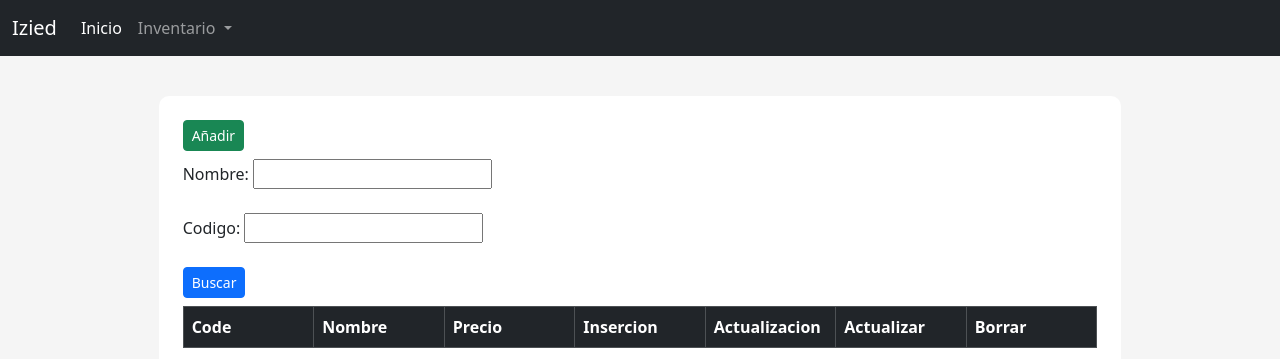
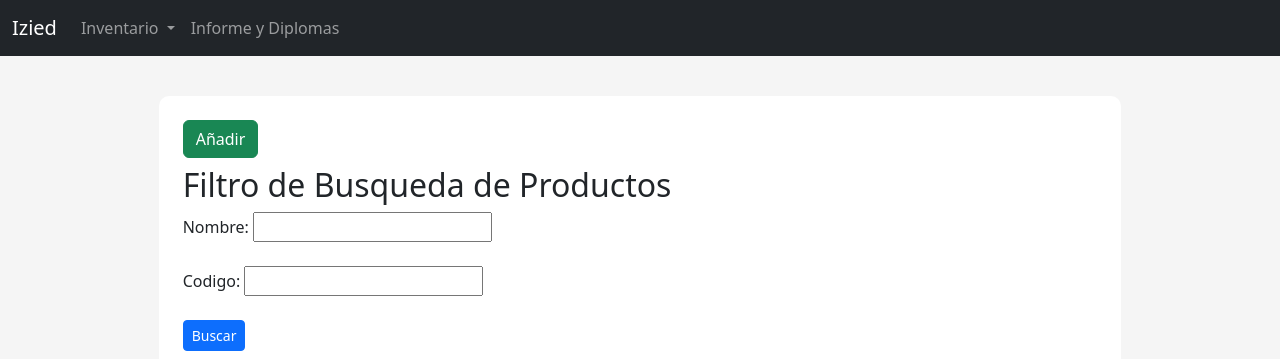
Before and after one commit to ShaditCuber/AppWebIzied, a Django app: page /productos/ in a window 1280 px wide. Shown: the top 359 px of the page. Run offline with Django 4.2, Linux system fonts and the light colour scheme; data that the repository does not hold is empty; some libraries are stand-ins or nearby versions.

Commit message:
Listo Inventario

```diff
--- a/AppIzied/settings.py
+++ b/AppIzied/settings.py
@@ -23,7 +23,7 @@ BASE_DIR = Path(__file__).resolve().parent.parent
 SECRET_KEY = 'django-insecure-%8gzmtr)3#nl36fvsxtapkjg7-l2@@5h0zm^)_38wmmgl=34b+'
 
 # SECURITY WARNING: don't run with debug turned on in production!
-DEBUG = True
+DEBUG = False
 
 ALLOWED_HOSTS = ['34.232.52.199','127.0.0.1']
 
--- a/Inventario/forms.py
+++ b/Inventario/forms.py
@@ -8,12 +8,6 @@ class añadir(forms.Form):
         label="Code",
         widget=forms.TextInput(attrs={'class': 'form-control'})
     )
-
-    name = forms.CharField(
-        label="Nombre",
-        widget=forms.TextInput(attrs={'class': 'form-control'})
-    )
-
 
     priceUnit = forms.IntegerField(
         label="Precio Unitario",
--- a/Inventario/laudus.py
+++ b/Inventario/laudus.py
@@ -41,7 +41,8 @@ def crearProducto(sku:str,description:str,unitPrice:int):
 
 def eliminarProducto(idLaudus):
     funcion='production/products/'+str(idLaudus)
-    requests.delete(URL+funcion,headers=HEADERS).text
+    data=requests.delete(URL+funcion,headers=HEADERS).text
+    return 'error' in data
 
 
 
@@ -70,15 +71,15 @@ def crearBodega(nombre:str):
 def ingresoBodega(idWarehouse:str,idProduct:int,quantity:int):
 
     now = datetime.datetime.utcnow()
-
     iso_date = now.isoformat() + 'Z'
-    print(iso_date)
     funcion='production/inputs'
     payload="""{{
+        "date": '{}',
         "warehouse": {{
             "warehouseId": '{}',
         }},
-        "createdAt":{},
+        "createdAt":'{}',
+        "modifiedAt": '{}',
         "items": [
                 {{
                 "product": {{
@@ -87,6 +88,30 @@ def ingresoBodega(idWarehouse:str,idProduct:int,quantity:int):
                 "quantity": {},
                 }}
                 ]
-    }}""".format(str(idWarehouse),iso_date,idProduct,quantity)
+    }}""".format(str(iso_date),str(idWarehouse),str(iso_date),str(iso_date),idProduct,quantity)
     data=requests.post(URL+funcion,headers=HEADERS,data=payload).json()
     print(data)
+
+def salidaBodega(idWarehouse:str,idProduct:int,quantity:int):
+
+    now = datetime.datetime.utcnow()
+    iso_date = now.isoformat() + 'Z'
+    funcion='production/outputs'
+    payload="""{{
+        "date": '{}',
+        "warehouse": {{
+            "warehouseId": '{}',
+        }},
+        "createdAt":'{}',
+        "modifiedAt": '{}',
+        "items": [
+                {{
+                "product": {{
+                    "productId": {},
+                }},
+                "quantity": {},
+                }}
+                ]
+    }}""".format(str(iso_date),str(idWarehouse),str(iso_date),str(iso_date),idProduct,quantity)
+    data=requests.post(URL+funcion,headers=HEADERS,data=payload).json()
+    print(data)
--- a/Inventario/models.py
+++ b/Inventario/models.py
@@ -11,7 +11,7 @@ class warehouse(models.Model):
 class Inventory(models.Model):
 
     code=models.CharField(max_length=100,null=False,blank=False,primary_key=True)
-    nameProduct = models.CharField(max_length=100,null=False,blank=False)
+    # nameProduct = models.CharField(max_length=100,null=False,blank=False)
     priceUnit=models.IntegerField(null=False,blank=False)
     resume=models.CharField(max_length=500,null=False,blank=False)
     creationDate=models.DateField(auto_now_add=True)
--- a/Inventario/urls.py
+++ b/Inventario/urls.py
@@ -13,6 +13,8 @@ urlpatterns = [
     path("inventario/",inventarioList,name="inventario"),
     path("addInventario/",adInventario,name="addInventario"),
     path("inventory/<pk>",inventarioHistoria,name="historia"),
+    path("informe_diplomas",informe_diplomas,name="informe_diplomas"),
+
 
 
 
--- a/Inventario/views.py
+++ b/Inventario/views.py
@@ -37,7 +37,6 @@ def addProduct(request):
             idLaudus=crearProducto(informacion['code'],informacion['resume'],informacion['priceUnit'])
             if idLaudus:
                 producto = Inventory(
-                        nameProduct=informacion['name'],
                         priceUnit = informacion['priceUnit'],
                         code = informacion['code'],
                         resume = informacion['resume'],
@@ -58,11 +57,14 @@ def addProduct(request):
 
 def deleteProduct(request,pk):
     producto = Inventory.objects.get(pk = pk)
-    eliminarProducto(producto.idLaudus)
-    inventory=get_object_or_404(Inventory,pk=pk)
-    inventory.delete()
-    messages.success(request,"Producto Eliminado Correctamente")
-    return redirect("/productos/")
+    if not eliminarProducto(producto.idLaudus):
+        inventory=get_object_or_404(Inventory,pk=pk)
+        inventory.delete()
+        messages.success(request,"Producto Eliminado Correctamente")
+        return redirect("/productos/")
+    else:
+        messages.success(request,"Producto Asociado a un Ingreso No se Puede eliminar")
+        return redirect("/productos/")
 
 def updateProduct(request,pk):
     inventory=get_object_or_404(Inventory,pk=pk)
@@ -111,18 +113,17 @@ def adInventario(request):
         if addForm.is_valid():
             informacion = addForm.cleaned_data
             producto = Inventory.objects.get(pk = informacion['producto'])
+            warehouseID=warehouse.objects.get(pk=producto.idWarehouse.pk)
             if informacion['type']=='1':
-                warehouseID=warehouse.objects.get(pk=producto.idWarehouse.pk)
                 ingresoBodega(warehouseID.idLaudus,producto.idLaudus,informacion['cantidad'])
             else:
-                pass
+                salidaBodega(warehouseID.idLaudus,producto.idLaudus,informacion['cantidad'])
             inventario = Stock(
                     product=informacion['producto'],
                     quantity=informacion['cantidad'],
                     type=informacion['type'],
                     pro=informacion['pro'],
                     )
-
             inventario.save()
             messages.success(request,"Inventario Añadida Correctamente")
             return redirect('/inventario/')
@@ -177,3 +178,8 @@ def dashboard(request):
     most_product_in_stock = json.dumps(most_product_in_stock, cls=plotly.utils.PlotlyJSONEncoder)
     context={"nameStock":nameStock,"most_product_in_stock":most_product_in_stock}
     return render(request,"Inventario/dashboard.html", context=context)
+
+
+
+def informe_diplomas(request):
+    return render(request,"Inventario/index.html")
--- a/templates/Inventario/listaProductos.html
+++ b/templates/Inventario/listaProductos.html
@@ -1,7 +1,8 @@
 {% extends '../layout.html' %}
 {% block content %}
 <div class="content-section ">
-    <a href="{% url 'add' %}" class="btn btn-success btn-sm mb-2">Añadir</a>
+    <a href="{% url 'add' %}" class="btn btn-success btn-xl mb-2">Añadir</a>
+    <h2>Filtro de Busqueda de Productos</h2>
     <div class="col">
         <div class="card-body">
             <form method="get">
@@ -21,7 +22,6 @@
         <thead class="thead-dark">
             <tr>
                 <th scope="col">Code</th>
-                <th scope="col" class="d-none d-lg-table-cell">Nombre</th>
                 <th scope="col" class="d-none d-lg-table-cell">Precio</th>
                 <th scope="col" class="d-none d-lg-table-cell">Insercion</th>
                 <th scope="col" class="d-none d-lg-table-cell">Actualizacion</th>
@@ -37,7 +37,6 @@
             <tr style="cursor:pointer;cursor: hand;"
                 onclick="window.location=`{% url 'xProductView' inventory.code %}`">
                 <th scope="row">{{inventory.code}}</th>
-                <th scope="row" class="d-none d-lg-table-cell">{{inventory.nameProduct}}</th>
                 <th scope="row" class="d-none d-lg-table-cell">{{inventory.priceUnit}}</th>
                 <th scope="row" class="d-none d-lg-table-cell">{{inventory.creationDate | date:"d/m/Y"}}</th>
                 <th scope="row" class="d-none d-lg-table-cell">{{inventory.updateDate | date:"d/m/Y"}}</th>
--- a/templates/layout.html
+++ b/templates/layout.html
@@ -30,9 +30,6 @@
       </button>
       <div class="collapse navbar-collapse" id="navbarSupportedContent">
         <ul class="navbar-nav me-auto mb-2 mb-lg-0">
-          <li class="nav-item">
-            <a class="nav-link active" aria-current="page" href="{% url 'index' %}">Inicio</a>
-          </li>
           <li class="nav-item dropdown">
             <a class="nav-link dropdown-toggle" href="{% url 'productos' %}" role="button" data-bs-toggle="dropdown"
               aria-expanded="false">
@@ -48,7 +45,9 @@
 
             </ul>
           </li>
-
+          <li class="nav-item">
+            <a class="nav-link" aria-current="page" href="{% url 'informe_diplomas' %}">Informe y Diplomas</a>
+          </li>
         </ul>
 
       </div>
```
